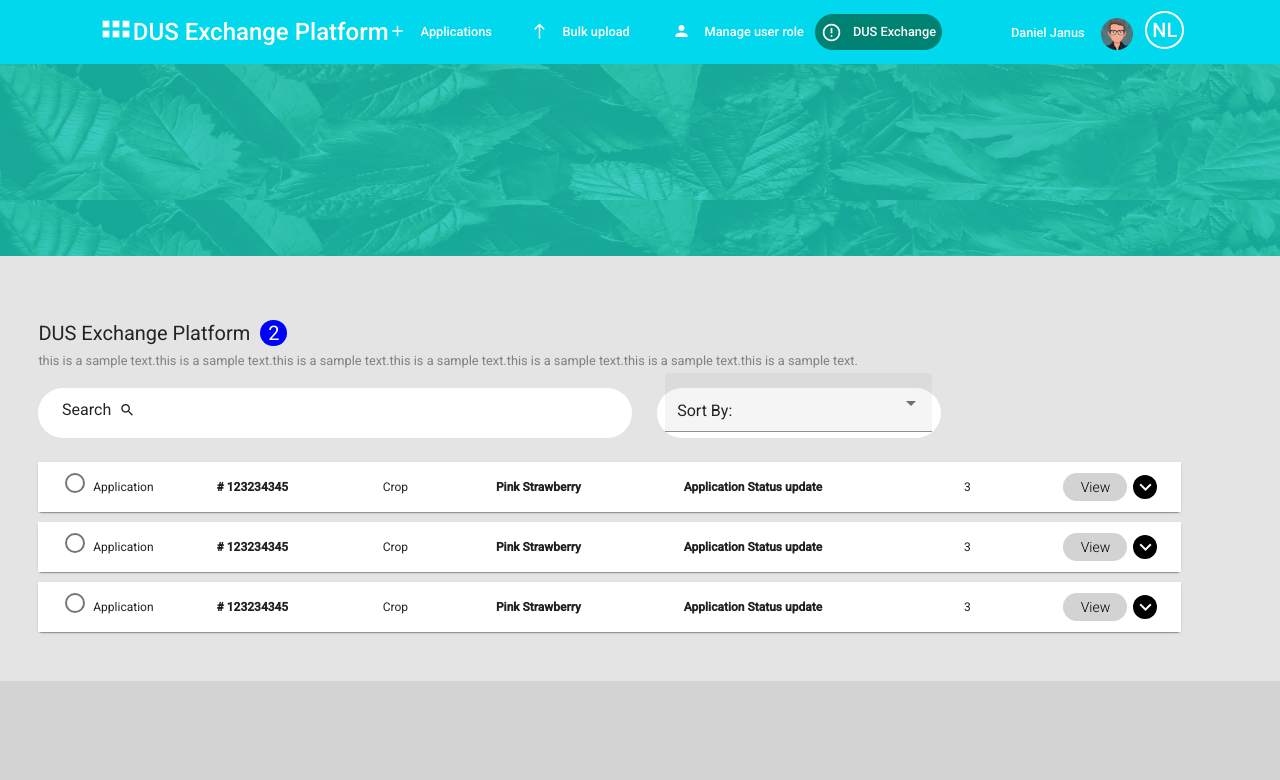
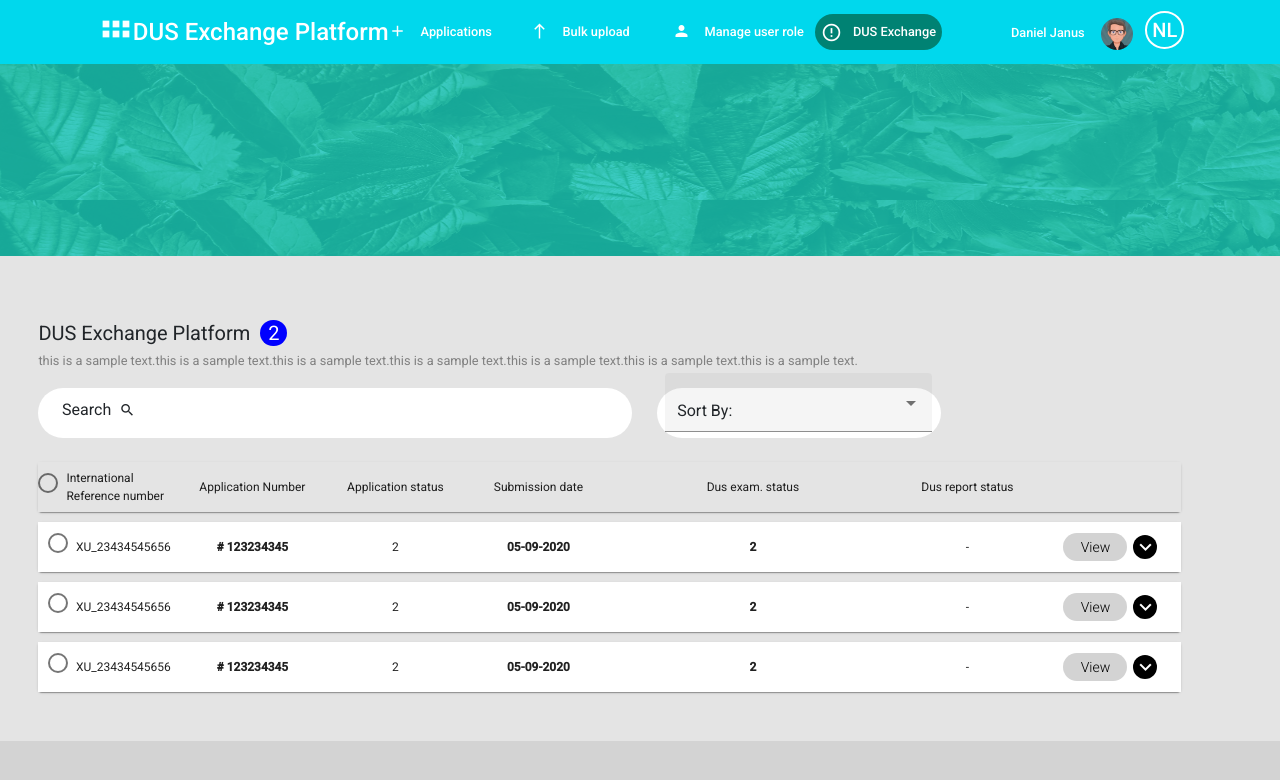
Before and after one commit to amit-dot-kumar8/PVP-Frontend, an Angular app: page /dus-exchange-platform in a window 1280 px wide. Shown: the top 780 px of the page. Built offline with nearby package versions, Linux system fonts and the light colour scheme.

Commit message:
Latest changes

```diff
--- a/src/app/components/dus-exchange-platform/dus-exchange-platform.component.html
+++ b/src/app/components/dus-exchange-platform/dus-exchange-platform.component.html
@@ -33,6 +33,31 @@
 
         <br>
         <div class="grid-size">
+            <mat-card class="grid-properties">
+                <mat-grid-list cols="8" rowHeight="50px" class="col-background-gray">
+                    <mat-grid-tile class="col-background-gray" [colspan]="1" [rowspan]="1">
+                        <mat-radio-group aria-label="Select an option">
+                            <mat-radio-button value="1"></mat-radio-button>
+                        </mat-radio-group>
+                        <span>International Reference number</span>
+                    </mat-grid-tile>
+                    <mat-grid-tile class="col-background-gray" [colspan]="1" [rowspan]="1">
+                        <span>Application Number</span>
+                    </mat-grid-tile>
+                    <mat-grid-tile class="col-background-gray" [colspan]="1" [rowspan]="1">
+                        <span>Application status</span>
+                    </mat-grid-tile>
+                    <mat-grid-tile class="col-background-gray" [colspan]="1" [rowspan]="1">
+                        <span>Submission date</span>
+                    </mat-grid-tile>
+                    <mat-grid-tile class="col-background-gray" [colspan]="2" [rowspan]="1">
+                        <span>Dus exam. status</span>
+                    </mat-grid-tile>
+                    <mat-grid-tile class="col-background-gray" [colspan]="1" [rowspan]="1">
+                        <span>Dus report status</span>
+                    </mat-grid-tile>
+                </mat-grid-list>
+            </mat-card>
             <mat-card class="grid-properties" *ngFor="let gridItem of gridData; let gridIndex = index">
                 <mat-grid-list cols="8" rowHeight="50px">
 
@@ -40,13 +65,13 @@
                         <mat-radio-group aria-label="Select an option">
                             <mat-radio-button value="1"></mat-radio-button>
                         </mat-radio-group>
-                        {{gridItem.name}}
+                        {{gridItem.refNo}}
                     </mat-grid-tile>
                     <mat-grid-tile class="col-background" [colspan]="1" [rowspan]="1"><b>{{gridItem.id}}</b></mat-grid-tile>
-                    <mat-grid-tile class="col-background" [colspan]="1" [rowspan]="1">{{gridItem.nameCrop}}</mat-grid-tile>
-                    <mat-grid-tile class="col-background" [colspan]="1" [rowspan]="1"><b>{{gridItem.type}}</b></mat-grid-tile>
-                    <mat-grid-tile class="col-background" [colspan]="2" [rowspan]="1"><b>{{gridItem.aStatus}}</b></mat-grid-tile>
-                    <mat-grid-tile class="col-background" [colspan]="1" [rowspan]="1">{{gridItem.progress}}</mat-grid-tile>
+                    <mat-grid-tile class="col-background" [colspan]="1" [rowspan]="1">{{gridItem.applicationStatus}}</mat-grid-tile>
+                    <mat-grid-tile class="col-background" [colspan]="1" [rowspan]="1"><b>{{gridItem.submitDate}}</b></mat-grid-tile>
+                    <mat-grid-tile class="col-background" [colspan]="2" [rowspan]="1"><b>{{gridItem.dusExamStatus}}</b></mat-grid-tile>
+                    <mat-grid-tile class="col-background" [colspan]="1" [rowspan]="1">{{gridItem.dusReportStatus}}</mat-grid-tile>
                     <mat-grid-tile class="col-background" [colspan]="1" [rowspan]="1" (click)="togglePanel(gridIndex)">
                         <button mat-button class="view-button">View</button>&nbsp;&nbsp;
                         <span class="material-icons arrow-icon" *ngIf="!gridItem.panelOpenState">
@@ -61,10 +86,13 @@
                     <!-- <p>Payment fee for multiple countries done.</p> -->
                     <mat-grid-list cols="3" rowHeight="50px" [gutterSize]="'25px'">
                         <mat-grid-tile [colspan]="2" class="grid-des">
-                            Payment fee for multiple countries done.
+                            <div class="des-header">Request for examination received.</div><br><br>
+                           <div>Application not received by: Myanmar, Malatsia</div>
+
+
                         </mat-grid-tile>
                         <mat-grid-tile [colspan]="1">
-                            <button mat-button class="grid-desc-button">Go to application</button>
+                            <button mat-button class="grid-desc-button-new">Send Notification</button>
                         </mat-grid-tile>
                     </mat-grid-list>
                 </mat-expansion-panel>
--- a/src/app/components/dus-exchange-platform/dus-exchange-platform.component.scss
+++ b/src/app/components/dus-exchange-platform/dus-exchange-platform.component.scss
@@ -82,9 +82,11 @@
 .input-box{
     margin-left: 5%;
 }
-.grid-desc-button{
-   color: #5cd9ca;
+.grid-desc-button-new{
+    background: #5cd9ca;
+   color: white;
    border: 2px solid !important;
+   border-radius: 50px;
 }
 .card-font{
     font-weight: 500;
@@ -92,3 +94,11 @@
 .grid-des{
     color:gray
 }
+.col-background-gray{
+    background:  #e4e4e4;
+}
+.des-header{
+    width: 100%;
+    color: black;
+    font-size: 125%;
+}
--- a/src/app/components/dus-exchange-platform/dus-exchange-platform.component.ts
+++ b/src/app/components/dus-exchange-platform/dus-exchange-platform.component.ts
@@ -19,9 +19,9 @@ export class DusExchangePlatformComponent implements OnInit {
 
   initializePage() {
     this.gridData = [
-      {'name':'Application','id':'# 123234345','nameCrop':'Crop','type':'Pink Strawberry','aStatus':'Application Status update','progress':'3','panelOpenState':false},
-      {'name':'Application','id':'# 123234345','nameCrop':'Crop','type':'Pink Strawberry','aStatus':'Application Status update','progress':'3','panelOpenState':false},
-      {'name':'Application','id':'# 123234345','nameCrop':'Crop','type':'Pink Strawberry','aStatus':'Application Status update','progress':'3','panelOpenState':false}
+      {'refNo':'XU_23434545656','id':'# 123234345','applicationStatus':'2','submitDate':'05-09-2020','dusExamStatus':'2','dusReportStatus':'-','panelOpenState':false},
+      {'refNo':'XU_23434545656','id':'# 123234345','applicationStatus':'2','submitDate':'05-09-2020','dusExamStatus':'2','dusReportStatus':'-','panelOpenState':false},
+      {'refNo':'XU_23434545656','id':'# 123234345','applicationStatus':'2','submitDate':'05-09-2020','dusExamStatus':'2','dusReportStatus':'-','panelOpenState':false}
     ]
 
     this.dropDownList = [
@@ -31,5 +31,8 @@ export class DusExchangePlatformComponent implements OnInit {
       {'value':'4', 'viewValue':'Option 4'}
     ]
   }
+  togglePanel(index) {
+    this.gridData[index].panelOpenState = !this.gridData[index].panelOpenState;
+  }
 
 }
```
